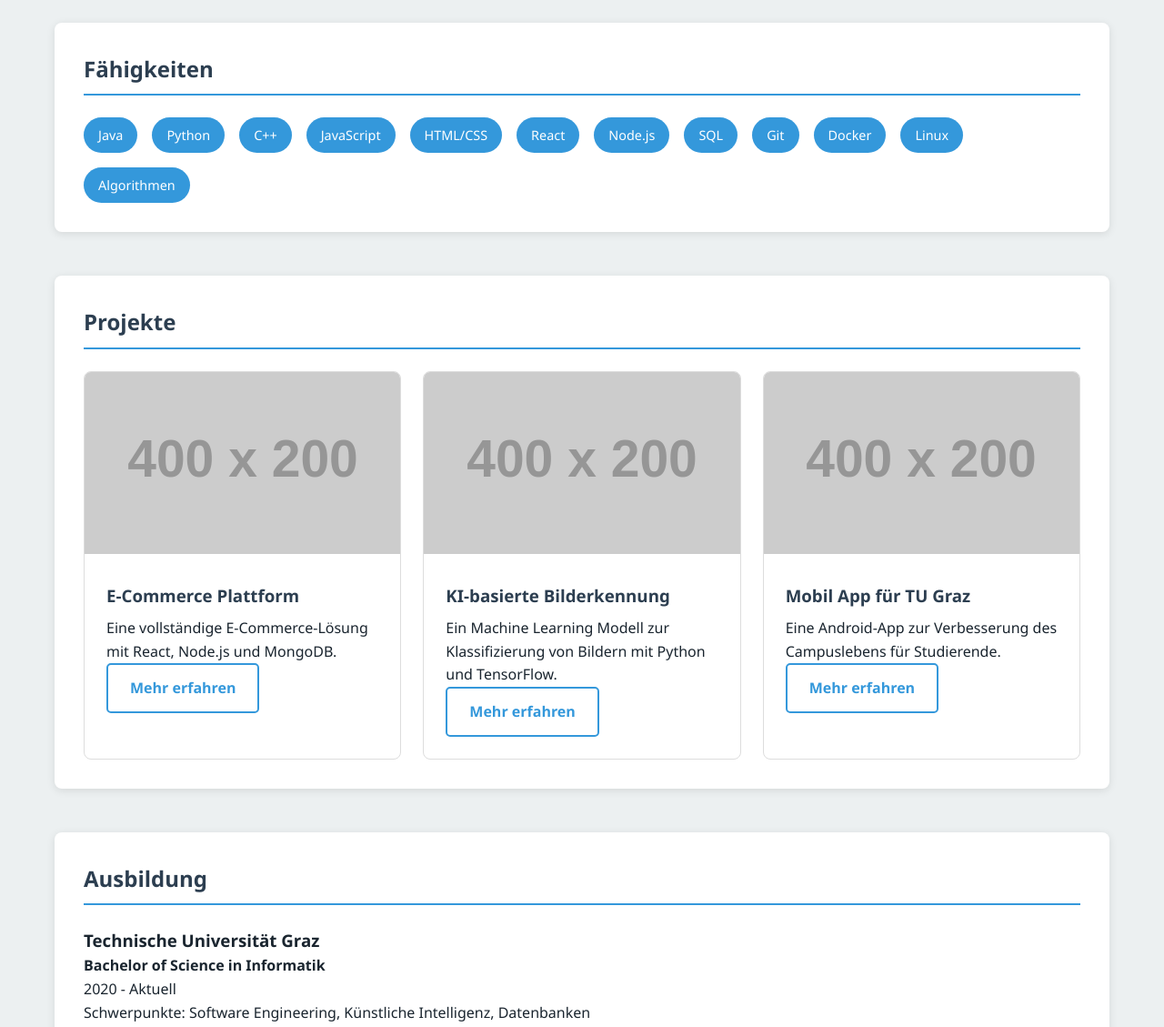
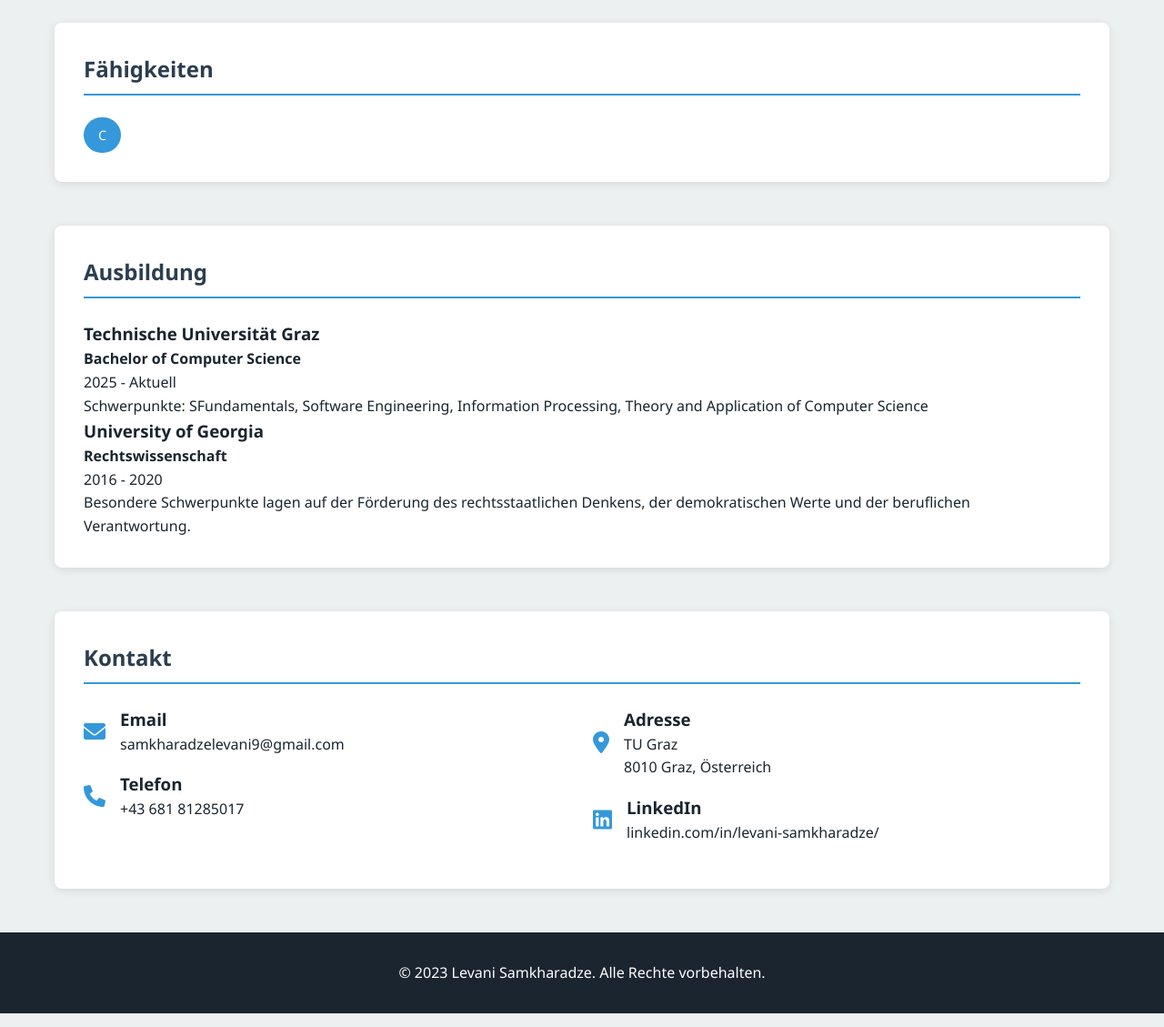
Before and after one commit to dmorgenmuffel/levani.github.io, a plain HTML site: page index.html in a window 1280 px wide. Shown: the part 740-1869 px from the top of the page at 91% size. Drawn offline with Linux system fonts and the light colour scheme; placeholder pictures from the web are drawn by us.

Commit message:
Update index.html

```diff
--- a/index.html
+++ b/index.html
@@ -229,13 +229,13 @@
     <header>
         <div class="wave"></div>
         <div class="header-content">
-            <img src="https://via.placeholder.com/150" alt="Levani Samkharadze" class="profile-img">
+            <img src="https://media.licdn.com/dms/image/v2/D4D35AQE0nbWVM9i0QQ/profile-framedphoto-shrink_400_400/B4DZb5A1E7G8Ao-/0/1747934466680?e=1749124800&v=beta&t=Tr73cHTW7y4griEuOFzE5p-tjHlSpVeWN3sQfCp7gRU" alt="Levani Samkharadze" class="profile-img">
             <h1>Levani Samkharadze</h1>
             <p class="subtitle">Informatik Student an der TU Graz</p>
             <div class="social-links">
-                <a href="https://www.linkedin.com/in/dein-profil" target="_blank"><i class="fab fa-linkedin"></i></a>
-                <a href="https://github.com/dein-username" target="_blank"><i class="fab fa-github"></i></a>
-                <a href="mailto:deine-email@example.com"><i class="fas fa-envelope"></i></a>
+                <a href="https://www.linkedin.com/in/levani-samkharadze/" target="_blank"><i class="fab fa-linkedin"></i></a>
+                <a href="https://github.com/levanisa" target="_blank"><i class="fab fa-github"></i></a>
+                <a href="samkharadzelevani9@gmail.com"><i class="fas fa-envelope"></i></a>
             </div>
         </div>
     </header>
@@ -253,21 +253,13 @@
         <section id="skills">
             <h2>Fähigkeiten</h2>
             <div class="skills-container">
-                <span class="skill">Java</span>
-                <span class="skill">Python</span>
-                <span class="skill">C++</span>
-                <span class="skill">JavaScript</span>
-                <span class="skill">HTML/CSS</span>
-                <span class="skill">React</span>
-                <span class="skill">Node.js</span>
-                <span class="skill">SQL</span>
-                <span class="skill">Git</span>
-                <span class="skill">Docker</span>
-                <span class="skill">Linux</span>
-                <span class="skill">Algorithmen</span>
+
+                <span class="skill">C</span>
+
             </div>
         </section>
 
+        <!--
 <section id="projects">
     <h2>Projekte</h2>
     <div class="projects-grid">
@@ -297,15 +289,23 @@
         </div>
     </div>
 </section>
+-->
 
         <section id="education">
             <h2>Ausbildung</h2>
             <div class="education-item">
                 <h3>Technische Universität Graz</h3>
-                <p><strong>Bachelor of Science in Informatik</strong></p>
-                <p>2020 - Aktuell</p>
-                <p>Schwerpunkte: Software Engineering, Künstliche Intelligenz, Datenbanken</p>
+                <p><strong>Bachelor of Computer Science</strong></p>
+                <p>2025 - Aktuell</p>
+                <p>Schwerpunkte: SFundamentals, Software Engineering, Information Processing, Theory and Application of Computer Science</p>
             </div>
+            <div class="education-item">
+            <h3>University of Georgia</h3>
+            <p><strong>Rechtswissenschaft</strong></p>
+            <p class="education-date">2016 - 2020</p>
+            <p>Besondere Schwerpunkte lagen auf der Förderung des rechtsstaatlichen Denkens, der demokratischen Werte und der beruflichen Verantwortung.</p>
+        </div>
+
         </section>
 
         <section id="contact">
@@ -316,14 +316,14 @@
                         <i class="fas fa-envelope contact-icon"></i>
                         <div>
                             <h3>Email</h3>
-                            <p>deine-email@example.com</p>
+                            <p>samkharadzelevani9@gmail.com</p>
                         </div>
                     </div>
                     <div class="contact-item">
                         <i class="fas fa-phone contact-icon"></i>
                         <div>
                             <h3>Telefon</h3>
-                            <p>+43 123 456789</p>
+                            <p>+43 681 81285017</p>
                         </div>
                     </div>
                 </div>
@@ -339,7 +339,7 @@
                         <i class="fab fa-linkedin contact-icon"></i>
                         <div>
                             <h3>LinkedIn</h3>
-                            <p>linkedin.com/in/dein-profil</p>
+                            <p>linkedin.com/in/levani-samkharadze/</p>
                         </div>
                     </div>
                 </div>
```
Lines whose indentation alone changed are shown as unchanged.
